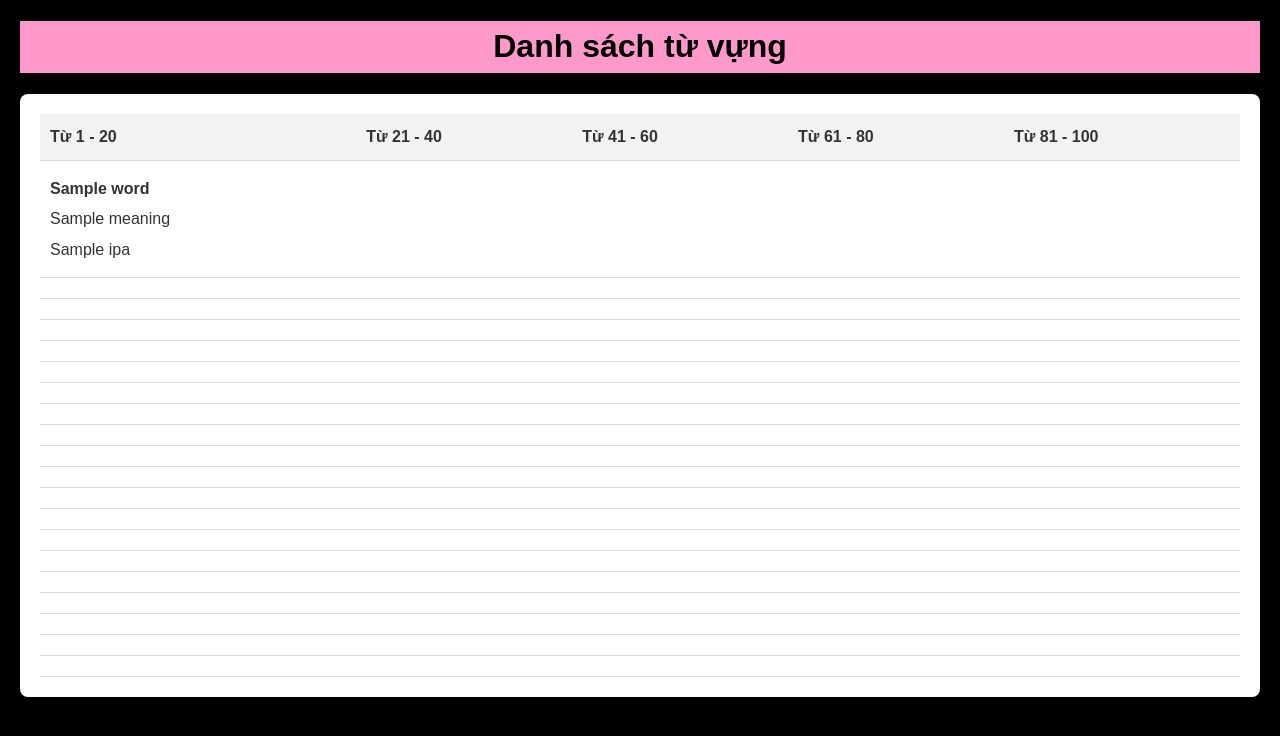
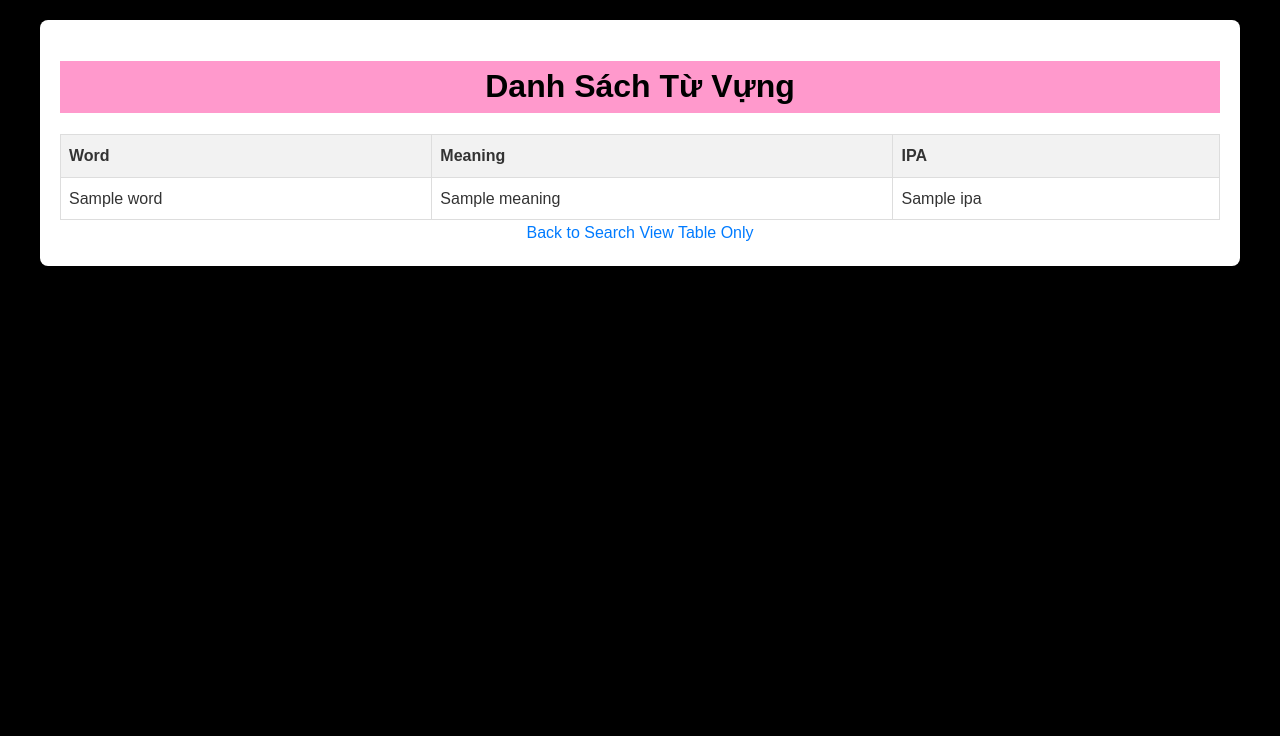
Before and after one commit to ahiendz/English_craw, a Flask app: template templates/result.html in a window 1280 px wide. Shown: the top 736 px of the page. Run offline with Flask 3, Linux system fonts and the light colour scheme; the template is opened without the code that fills it: most values are stand-ins (such as "Sample title", 1, 10 or a date in 2020).

Commit message:
sửa lần cuối

```diff
--- a/app.py
+++ b/app.py
@@ -5,38 +5,42 @@ import time
 
 app = Flask(__name__)
 
+# Khởi tạo danh sách từ ngoài hàm để không bị mất khi refresh
+words = []
+
 @app.route('/', methods=['GET', 'POST'])
 def get_word_info():
     global words
     if request.method == 'POST':
         word = request.form.get('word')
+        if not word:
+            return render_template('index.html', error="Please enter a word.")
+
         url = f"https://dictionary.cambridge.org/vi/dictionary/english/{word}"
-        time.sleep(2)
+        time.sleep(1)
 
-        response = requests.get(url, headers={'User-Agent': 'Mozilla/5.0'})
+        try:
+            response = requests.get(url, headers={'User-Agent': 'Mozilla/5.0'})
+            response.raise_for_status()
+        except requests.RequestException as e:
+            return render_template('index.html', error="Failed to retrieve data from dictionary.")
+
         soup = BeautifulSoup(response.content, 'html.parser')
 
-        # Find all definitions
+        # Find all definitions and IPA
         word_means = soup.find('div', class_='def ddef_d db')
         word_ipa = soup.find('span', class_='ipa dipa lpr-2 lpl-1')
 
         # Extract text from each definition
-        if word_means:
-            word_means_text = word_means.get_text()
-        else:
-            word_means_text = "Không tìm thấy từ"
-
-        if word_ipa:
-            word_ipa_text = word_ipa.get_text()
-        else:
-            word_ipa_text = "Không tìm thấy từ"
+        word_means_text = word_means.get_text() if word_means else "Không tìm thấy nghĩa"
+        word_ipa_text = word_ipa.get_text() if word_ipa else "Không tìm thấy IPA"
 
         # Lưu từ và nghĩa vào danh sách
         words.append((word, word_means_text, word_ipa_text))
 
-        # Kiểm tra xem đã đủ 20 từ chưa
-        if len(words) % 2 == 0:
-            # Tạo trang mới với bảng 5x20
+        # Kiểm tra xem đã đủ 5 từ chưa
+        if len(words) >= 5:
+            # Tạo trang mới với bảng 5xN
             return render_template('result.html', words=words)
 
         return render_template('index.html', word_means=word_means_text, word_ipa=word_ipa_text)
@@ -46,5 +50,9 @@ def get_word_info():
 
     return render_template('index.html')
 
+@app.route('/view-table')
+def view_table():
+    return render_template('view_table.html', words=words)
+
 if __name__ == '__main__':
     app.run(debug=True)
--- a/static/result.css
+++ b/static/result.css
@@ -1,27 +1,26 @@
+/* style.css hoặc result.css */
 table {
     width: 100%;
     border-collapse: collapse;
-    font-family: Arial, sans-serif;
 }
-
-th, td {
-    padding: 10px;
+td, th {
+    border: 1px solid #ddd;
+    padding: 8px;
     text-align: left;
-    border-bottom: 1px solid #ddd;
 }
-
 th {
     background-color: #f2f2f2;
 }
-
-td {
-    vertical-align: top;
+tr:nth-child(even) {
+    background-color: #f9f9f9;
 }
-
-td p {
-    margin: 5px 0;
+tr:hover {
+    background-color: #ddd;
 }
-
-td p:first-child {
-    font-weight: bold;
+a {
+    text-decoration: none;
+    color: #007bff;
 }
+a:hover {
+    text-decoration: underline;
+}
--- a/templates/result.html
+++ b/templates/result.html
@@ -5,31 +5,49 @@
     <meta name="viewport" content="width=device-width, initial-scale=1.0">
     <link rel="stylesheet" href="{{ url_for('static', filename='style.css') }}">
     <link rel="stylesheet" href="{{ url_for('static', filename='result.css') }}">
-    <title>Tiếng Anh</title>
+    <title>Danh Sách Từ Vựng</title>
+    <style>
+        /* CSS cơ bản để căn chỉnh bảng */
+        table {
+            width: 100%;
+            border-collapse: collapse;
+        }
+        td, th {
+            border: 1px solid #ddd;
+            padding: 8px;
+            text-align: left;
+        }
+        th {
+            background-color: #f2f2f2;
+        }
+        .main {
+            margin: 20px;
+        }
+    </style>
 </head>
 <body>
-    <h1>Danh sách từ vựng</h1>
     <div class="main">
+        <h1>Danh Sách Từ Vựng</h1>
         <table>
-            <tr>
-                {% for i in range(5) %}
-                <th>Từ {{ i*20 + 1 }} - {{ i*20 + 20 }}</th>
+            <thead>
+                <tr>
+                    <th>Word</th>
+                    <th>Meaning</th>
+                    <th>IPA</th>
+                </tr>
+            </thead>
+            <tbody>
+                {% for word, meaning, ipa in words %}
+                <tr>
+                    <td>{{ word }}</td>
+                    <td>{{ meaning }}</td>
+                    <td>{{ ipa }}</td>
+                </tr>
                 {% endfor %}
-            </tr>
-            {% for i in range(20) %}
-            <tr>
-                {% for j in range(5) %}
-                <td>
-                    {% if (i + j*20) < words|length %}
-                    <p><strong>{{ words[i + j*20][0] }}</strong></p>
-                    <p>{{ words[i + j*20][1] }}</p>
-                    <p>{{ words[i + j*20][2] }}</p>
-                    {% endif %}
-                </td>
-                {% endfor %}
-            </tr>
-            {% endfor %}
+            </tbody>
         </table>
+        <a href="{{ url_for('get_word_info') }}">Back to Search</a>
+        <a href="{{ url_for('view_table') }}">View Table Only</a>
     </div>
 </body>
 </html>
```
Also changed, not shown: templates/view_table.html (added, +43 -0 lines).
